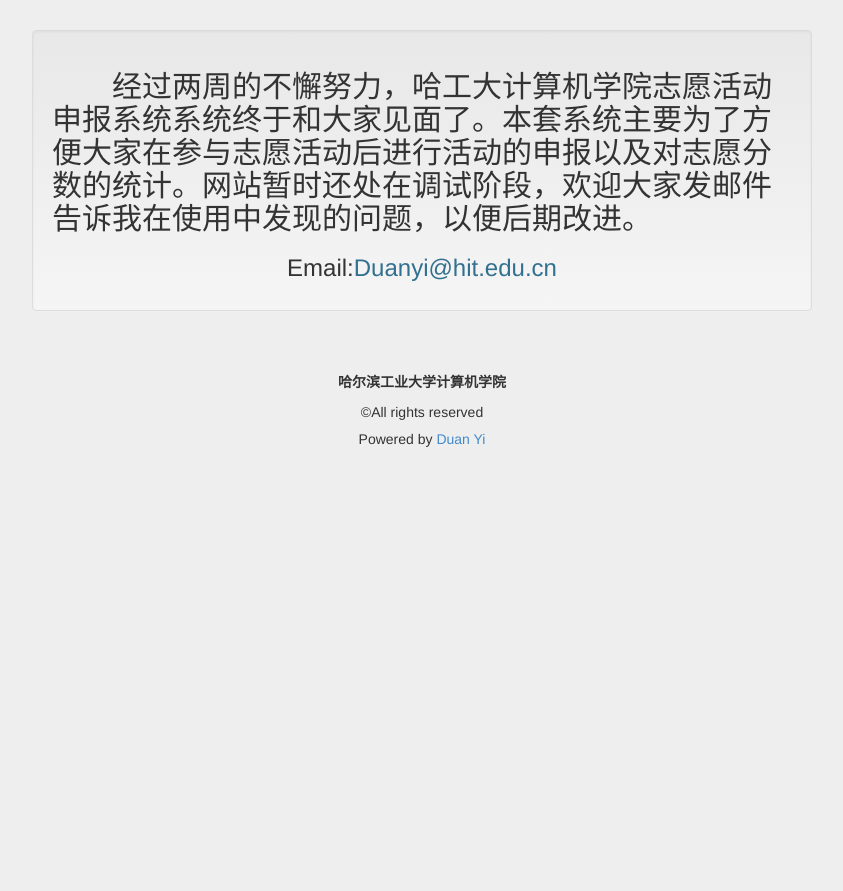
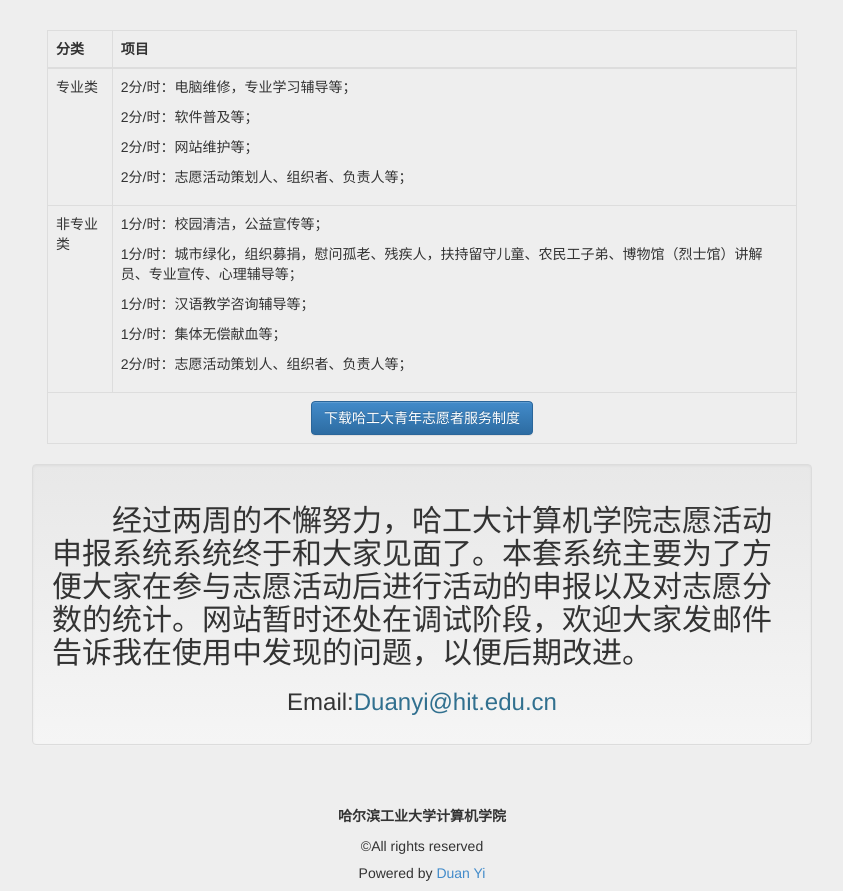
Before and after one commit to yumendy/shsj, a Django app: template volunteer/templates/index.html in a window 1280 px wide. Shown: the part 292-1183 px from the top of the page, without its empty margins (218-1061 px from the left). Before the commit the page ends 739 px from the top, so only its background shows below. Run offline with Django 3.2, Linux system fonts and the light colour scheme; the template is opened without the code that fills it, so the values that code supplies are empty; parts of the project's set-up code (start-up, migrations or seed data) failed here and were passed over; some libraries are stand-ins or nearby versions.

Commit message:
首页添加分类表格

```diff
--- a/volunteer/templates/index.html
+++ b/volunteer/templates/index.html
@@ -6,7 +6,43 @@
 
 <div class="container">
 	<div class="row">
-		<div class="col-md-8 col-md-offset-2 col-sm-12 well">
+		<div class="col-md-8 col-md-offset-2 col-sm-10 col-sm-offset-1">
+			<table class="table table-bordered table-hover">
+			      <thead>
+			        <tr>
+			          <th>分类</th>
+			          <th>项目</th>
+			        </tr>
+			      </thead>
+			      <tbody>
+			        <tr>
+			          <td>专业类</td>
+			          <td>
+			          	<p>2分/时：电脑维修，专业学习辅导等；</p>
+			          	<p>2分/时：软件普及等；</p>
+			          	<p>2分/时：网站维护等；</p>
+			          	<p>2分/时：志愿活动策划人、组织者、负责人等；</p>
+			          </td>
+					</tr>
+			        <tr>
+			          <td>非专业类</td>
+			          <td>
+			          	<p>1分/时：校园清洁，公益宣传等；</p>
+			          	<p>1分/时：城市绿化，组织募捐，慰问孤老、残疾人，扶持留守儿童、农民工子弟、博物馆（烈士馆）讲解员、专业宣传、心理辅导等；</p>
+			          	<p>1分/时：汉语教学咨询辅导等；</p>
+			          	<p>1分/时：集体无偿献血等；</p>
+			          	<p>2分/时：志愿活动策划人、组织者、负责人等；</p>
+			          </td>
+			        </tr>
+			        <tr>
+			        	<td colspan="2" class=" text-center"><a href="{% static 'other/哈工大青年志愿者服务制度.doc' %}" class="btn btn-primary" role="button">下载哈工大青年志愿者服务制度</a></td>
+			        </tr>
+			      </tbody>
+			</table>
+		</div>
+	</div>
+	<div class="row">
+		<div class="col-md-8 col-md-offset-2 col-sm-10 col-sm-offset-1 well">
 			<h2>&emsp;&emsp;经过两周的不懈努力，哈工大计算机学院志愿活动申报系统系统终于和大家见面了。本套系统主要为了方便大家在参与志愿活动后进行活动的申报以及对志愿分数的统计。网站暂时还处在调试阶段，欢迎大家发邮件告诉我在使用中发现的问题，以便后期改进。</h2>
 			<h3 class="text-center">Email:<span  class="text-info">Duanyi@hit.edu.cn</span></h3>
 		</div>
```
